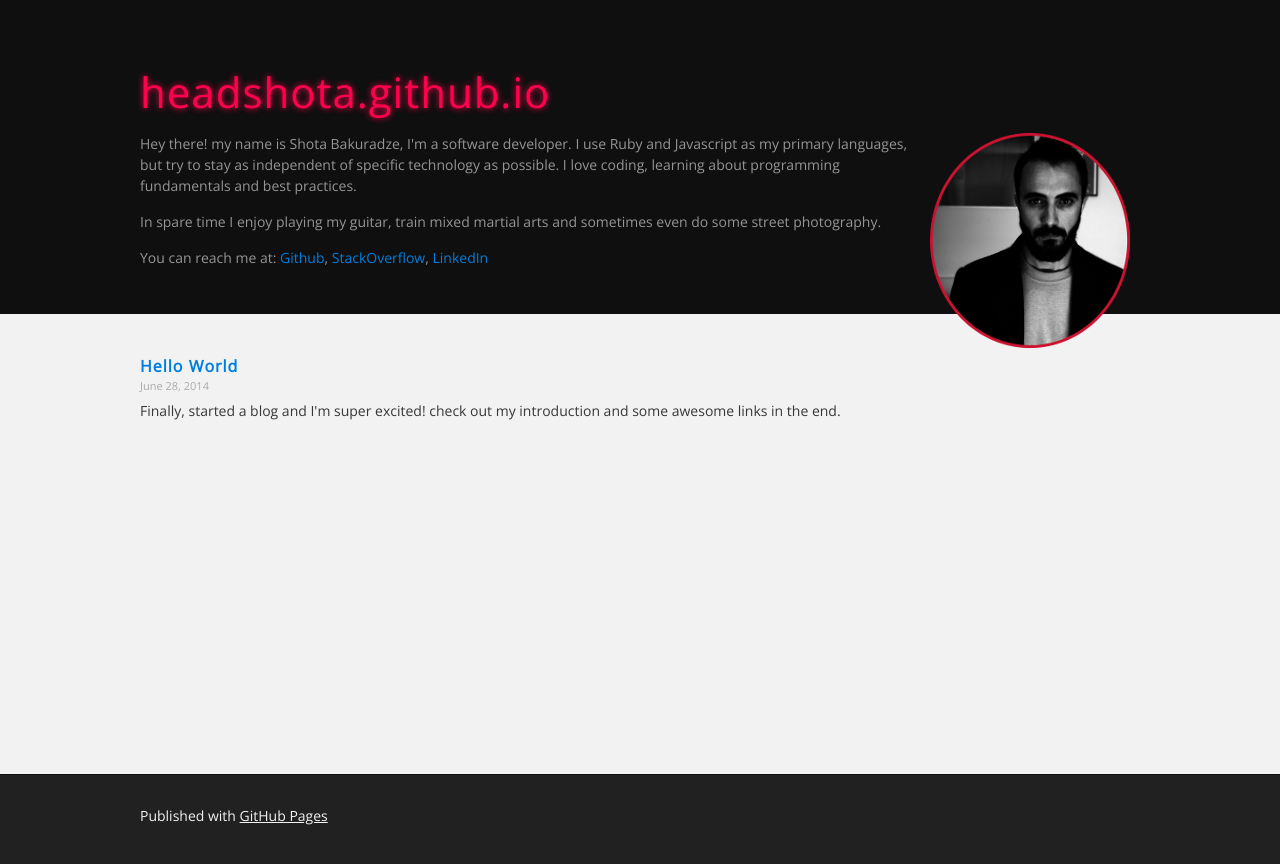
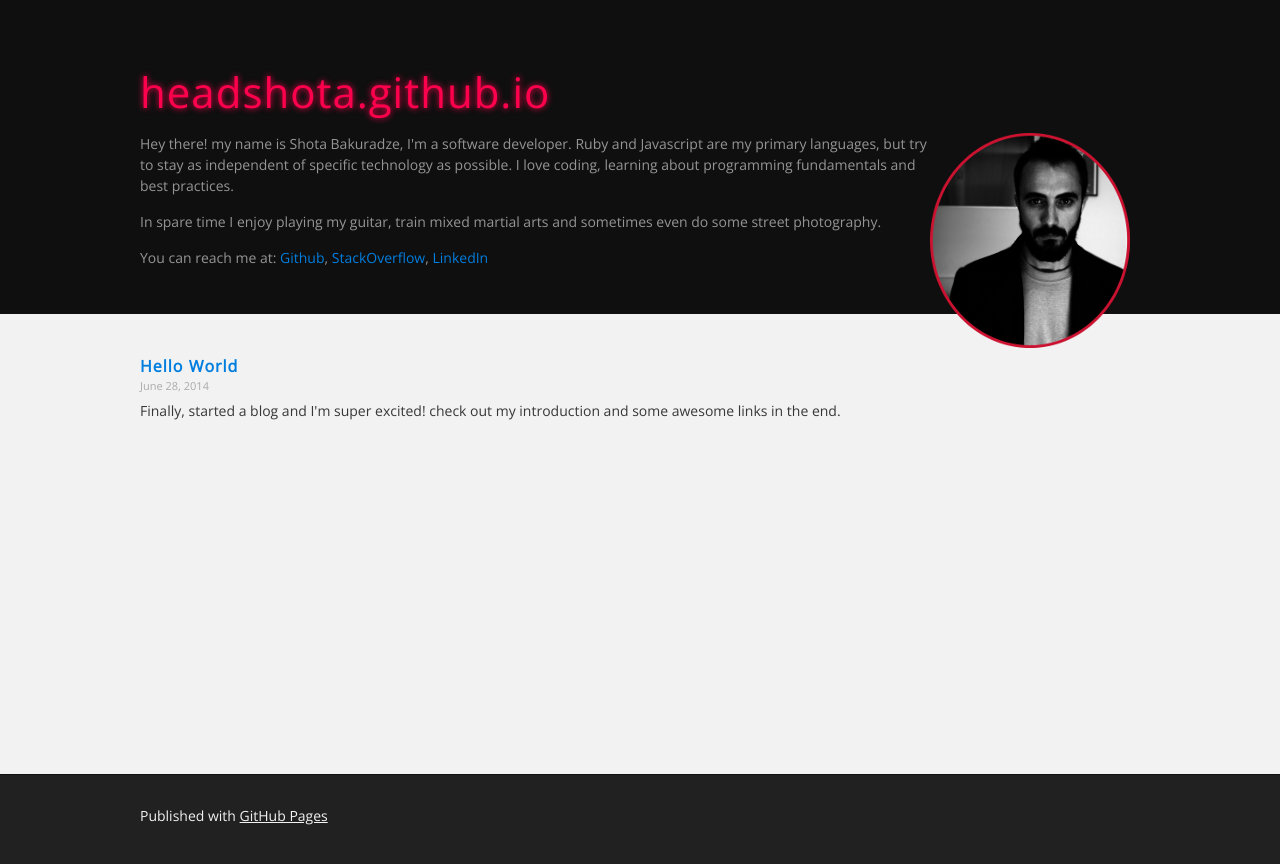
Before and after one commit to headshota/headshota.github.io, a Jekyll site: the page built from index.html, in a window 1280 px wide. Shown: the top 864 px of the page. Built offline with Jekyll 4.4.1, drawn with Linux system fonts in a browser that asks for light colours.

Commit message:
Some minor change to text

```diff
--- a/_layouts/default.html
+++ b/_layouts/default.html
@@ -19,7 +19,7 @@
 		<header class="inner">
 			<h1 id="project_title"><a href="/">headshota.github.io</a></h1>
 			<img id="portrait" src="/images/portrait.png" width="200" alt="">
-			<p>Hey there! my name is Shota Bakuradze, I'm a software developer. I use Ruby and Javascript as my primary languages, but try to stay as independent of specific technology as possible. I love coding, learning about programming fundamentals and best practices.
+			<p>Hey there! my name is Shota Bakuradze, I'm a software developer. Ruby and Javascript are my primary languages, but try to stay as independent of specific technology as possible. I love coding, learning about programming fundamentals and best practices.
 			</p>
 
 			<p>In spare time I enjoy playing my guitar, train mixed martial arts and sometimes even do some street photography.</p>
```
